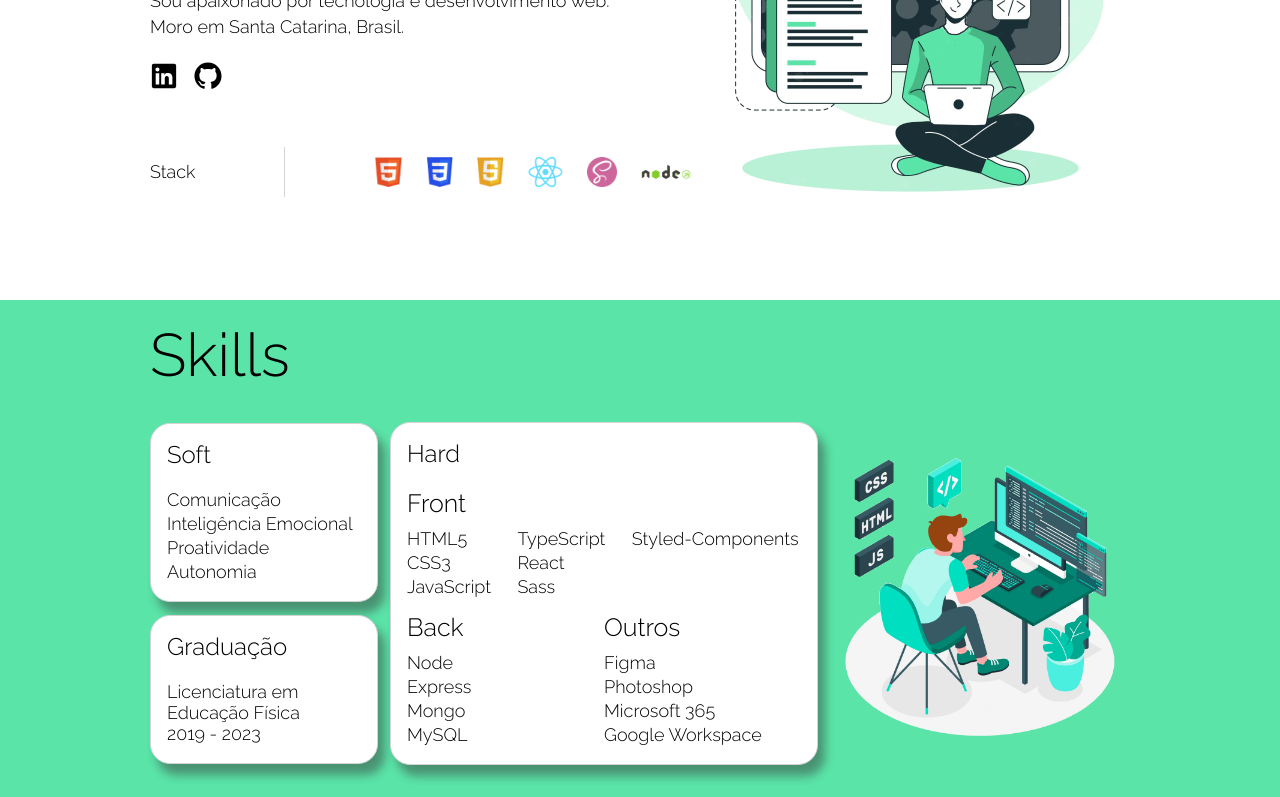
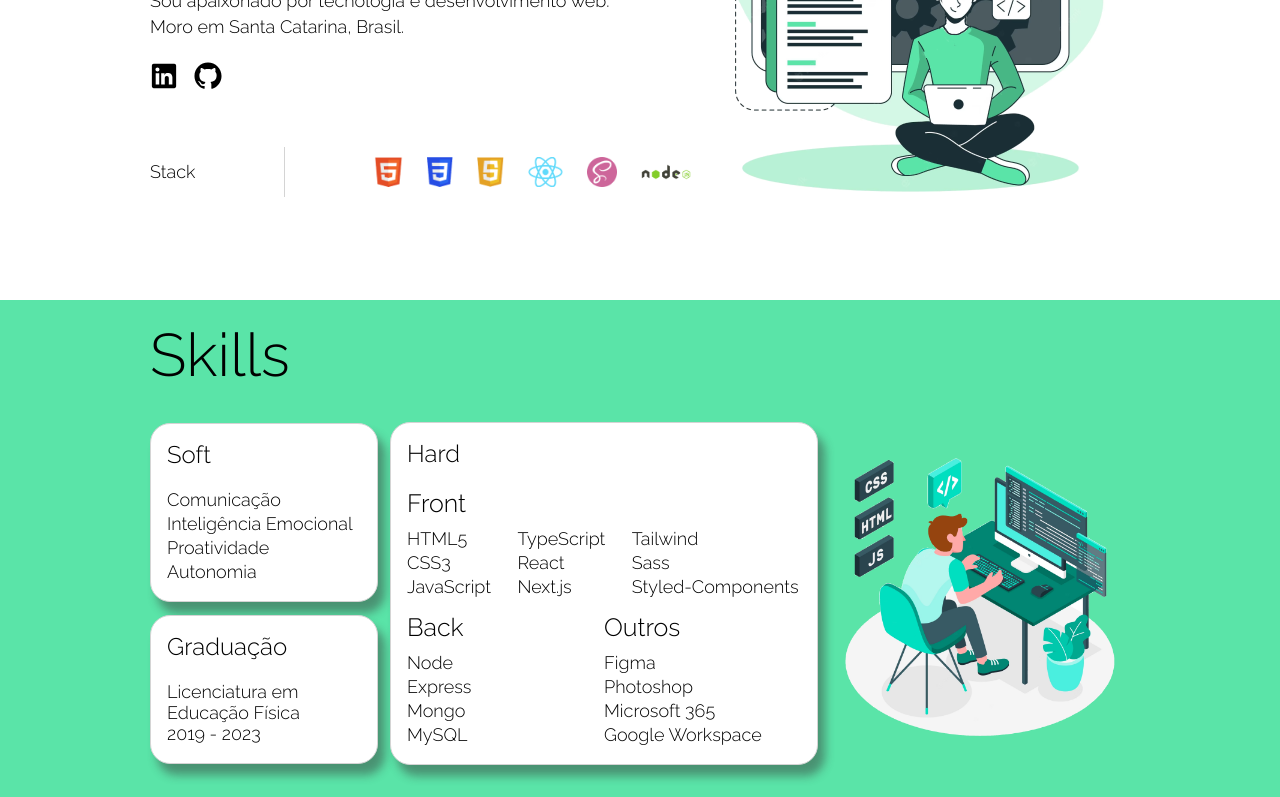
Before and after one commit to hugobatista27/portfolio, a React (Vite) app: page / in a window 1280 px wide. Shown: the part 364-1161 px from the top of the page. Built offline with nearby package versions, Linux system fonts and the light colour scheme.

Commit message:
upda: add novas skills

```diff
--- a/src/components/content/skills/data.ts
+++ b/src/components/content/skills/data.ts
@@ -36,6 +36,8 @@ const HardSkills: typeHardSkill[] = [
             "JavaScript",
             "TypeScript",
             "React",
+            "Next.js",
+            "Tailwind",
             "Sass",
             "Styled-Components",
         ],
```
